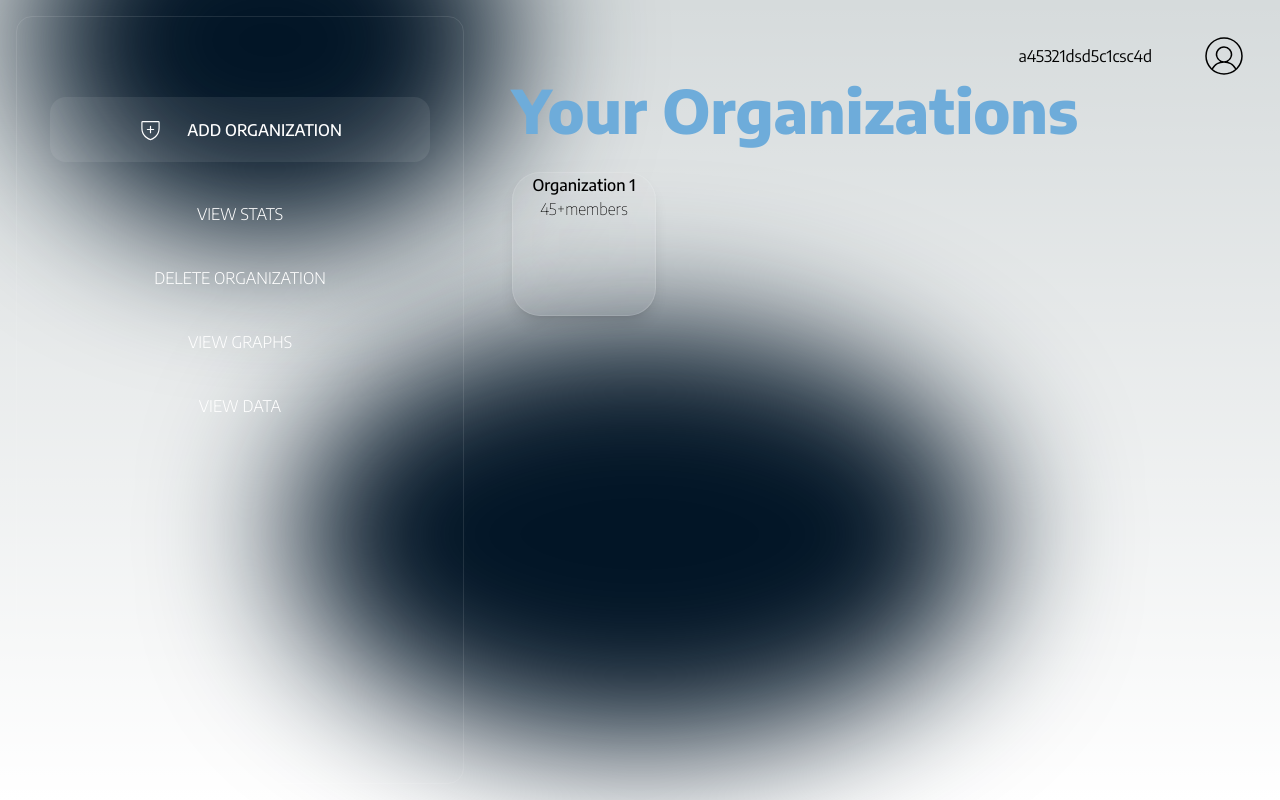
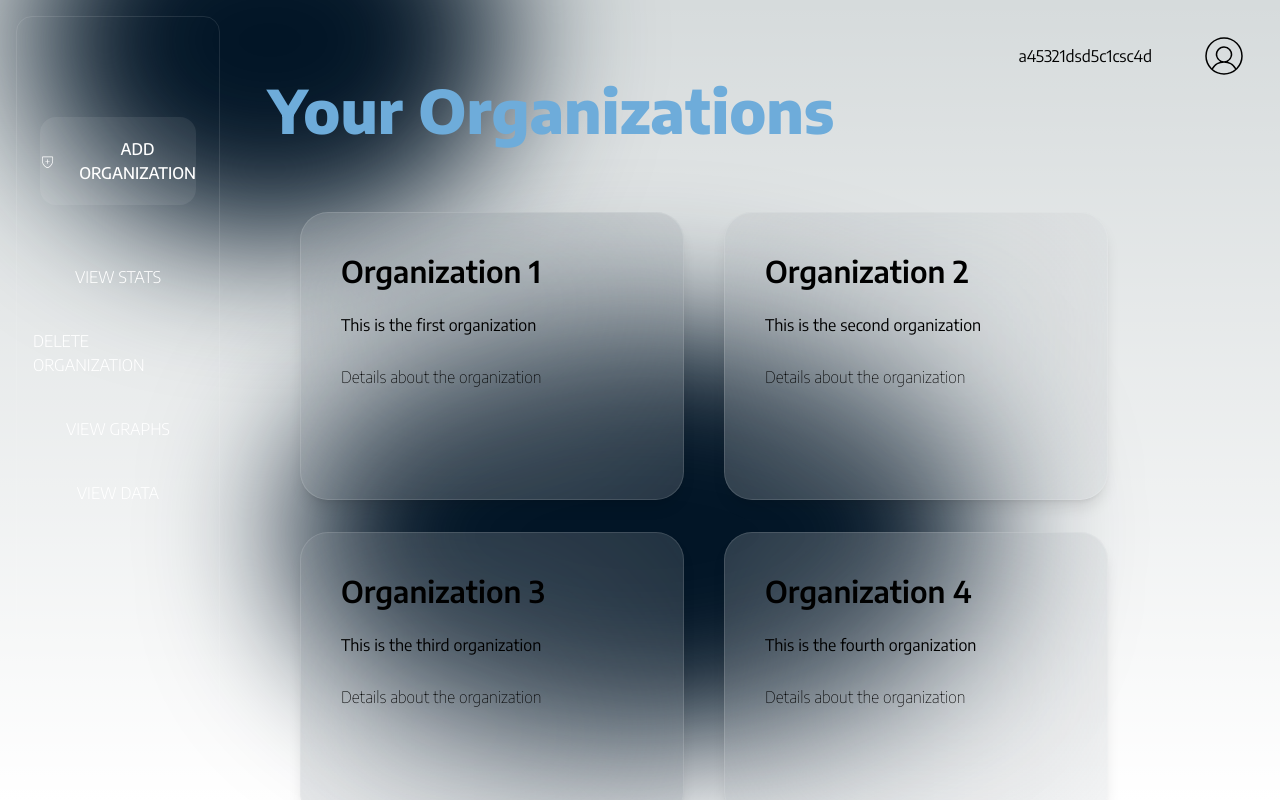
Before and after one commit to RomarioKavin1/ourFunds, a Next.js app in the folder frontend/: page /home in a window 1280 px wide. Built offline with nearby package versions, Linux system fonts and the light colour scheme.

Commit message:
feat: organizations page styled, mapped

```diff
--- /dev/null
+++ b/frontend/src/app/addOrganization/page.tsx
@@ -0,0 +1,12 @@
+import exp from "constants";
+
+const addOrganization = () => {
+  return (
+    <div>
+      <h1>Add Organization</h1>
+
+    </div>
+  );
+}
+
+export default addOrganization;
--- a/frontend/src/app/home/page.tsx
+++ b/frontend/src/app/home/page.tsx
@@ -5,6 +5,7 @@ import React from "react";
 import { PiShieldPlusLight } from "react-icons/pi";
 import { PiUserCircleThin } from "react-icons/pi";
 import { useState } from "react";
+import { useRouter } from 'next/navigation'
 import OrgCard from "@/components/Orgcard";
 
 const encodeSans = Encode_Sans({
@@ -12,8 +13,62 @@ const encodeSans = Encode_Sans({
   weight: ['100', '200', '300', '400', '500', '600', '700', '800', '900'],
 });
 
+const exampleOrgList = [{
+  orgName: "Organization 1",
+  orgDescription: "This is the first organization",
+  generalDetails: "Details about the organization"
+},
+{
+  orgName: "Organization 2",
+  orgDescription: "This is the second organization",
+  generalDetails: "Details about the organization"
+},
+{
+  orgName: "Organization 3",
+  orgDescription: "This is the third organization",
+  generalDetails: "Details about the organization"
+},
+{
+  orgName: "Organization 4",
+  orgDescription: "This is the fourth organization",
+  generalDetails: "Details about the organization"
+},
+{
+  orgName: "Organization 5",
+  orgDescription: "This is the fifth organization",
+  generalDetails: "Details about the organization"
+},
+{
+  orgName: "Organization 6",
+  orgDescription: "This is the sixth organization",
+  generalDetails: "Details about the organization"
+},
+{
+  orgName: "Organization 7",
+  orgDescription: "This is the seventh organization",
+  generalDetails: "Details about the organization"
+},
+{
+  orgName: "Organization 8",
+  orgDescription: "This is the eighth organization",
+  generalDetails: "Details about the organization"
+},
+{
+  orgName: "Organization 9",
+  orgDescription: "This is the ninth organization",
+  generalDetails: "Details about the organization"
+},
+{
+  orgName: "Organization 10",
+  orgDescription: "This is the tenth organization",
+  generalDetails: "Details about the organization"
+}]
+
 function page() {
+  const router = useRouter();
+
   const [userId, setUserId] = useState("a45321dsd5c1csc4d");
+  const [orgList, setOrgList] = useState(exampleOrgList);
 
   return(
     <div className={encodeSans.className}>
@@ -26,10 +81,12 @@ function page() {
         {/* Sidebar */}
         <aside className="w-3/5 max-w-md bg-inherit text-white rounded-2xl border border-white/10 m-4 p-4 sticky top-0 h-[calc(100vh-32px)] overflow-hidden">
           <ul className="flex flex-col items-center font-light gap-y-8">
-            <li className="mb-2 mt-16 w-11/12 py-5 text-center font-medium
-            rounded-2xl bg-[white]/[0.08] flex justify-center hover:bg-[white]/[0.2] items-center gap-x-6">
-              <PiShieldPlusLight size={25}/>
-              <p>ADD ORGANIZATION</p>
+            <li className="mb-2 mt-16 w-11/12 py-5 text-center font-medium rounded-2xl">
+              <button className="w-full py-5 rounded-2xl bg-[white]/[0.08] flex justify-center hover:bg-[white]/[0.2]
+              items-center gap-x-6" type="button" onClick={() => router.push('/addOrganization')}>
+                <PiShieldPlusLight size={25} />
+                <p>ADD ORGANIZATION</p>
+              </button>
             </li>
             <li className="mb-2">VIEW STATS</li>
             <li className="mb-2">DELETE ORGANIZATION</li>
@@ -39,15 +96,22 @@ function page() {
         </aside>
 
         {/* Scrollable Content Section -left side*/}
-        <main className="flex-grow z-10 h-full overflow-y-auto p-8 bg-inherit ">
+        <main className="flex-grow z-10 h-full overflow-y-scroll scroll-smooth p-8 bg-inherit " style={{ scrollbarWidth: 'none', msOverflowStyle: 'none' }}>
           <div className="flex flex-col">
             <div className="flex items-center justify-end gap-x-12">
               <p>{userId}</p>
               <PiUserCircleThin size={48}/>
             </div>
             <h1 className="text-6xl text-third font-extrabold mb-8">Your Organizations</h1>
-            <div className="flex flex-wrap">
-                <OrgCard/>
+            <div className="flex flex-wrap ml-8 gap-x-10 gap-y-8 mt-10">
+            {orgList.map((org, index) => (
+                <OrgCard
+                  key={index}
+                  orgName={org.orgName}
+                  orgDescription={org.orgDescription}
+                  generalDetails={org.generalDetails}
+                />
+              ))}
             </div>
           </div>
         </main>
--- a/frontend/src/components/Orgcard.tsx
+++ b/frontend/src/components/Orgcard.tsx
@@ -9,10 +9,11 @@ const encodeSans = Encode_Sans({
 const OrgCard = ({orgName, orgDescription, generalDetails }) => {
   return (
     <div className={encodeSans.className}>
-        <div className="flex flex-col items-center justify-start w-36 h-36 bg-[white]/[0.08] border border-[white]/[0.12] transition-all
-         hover:bg-[white]/[0.2] rounded-[28px] backdrop-blur-[150px] shadow-lg">
-          <h1 className='font-medium'>Organization 1</h1>
-          <p className='font-thin'>45+members</p>
+        <div className="flex flex-col w-96 h-72 bg-[white]/[0.08] border border-[white]/[0.12] transition-all
+         hover:bg-[white]/[0.2] rounded-[28px] backdrop-blur-[150px] shadow-lg p-10">
+          <h1 className='font-semibold text-3xl'>{orgName}</h1>
+          <p className='font-normal mt-6'>{orgDescription}</p>
+          <p className='font-thin mt-7'>{generalDetails}</p>
         </div>
     </div>
   );
```
